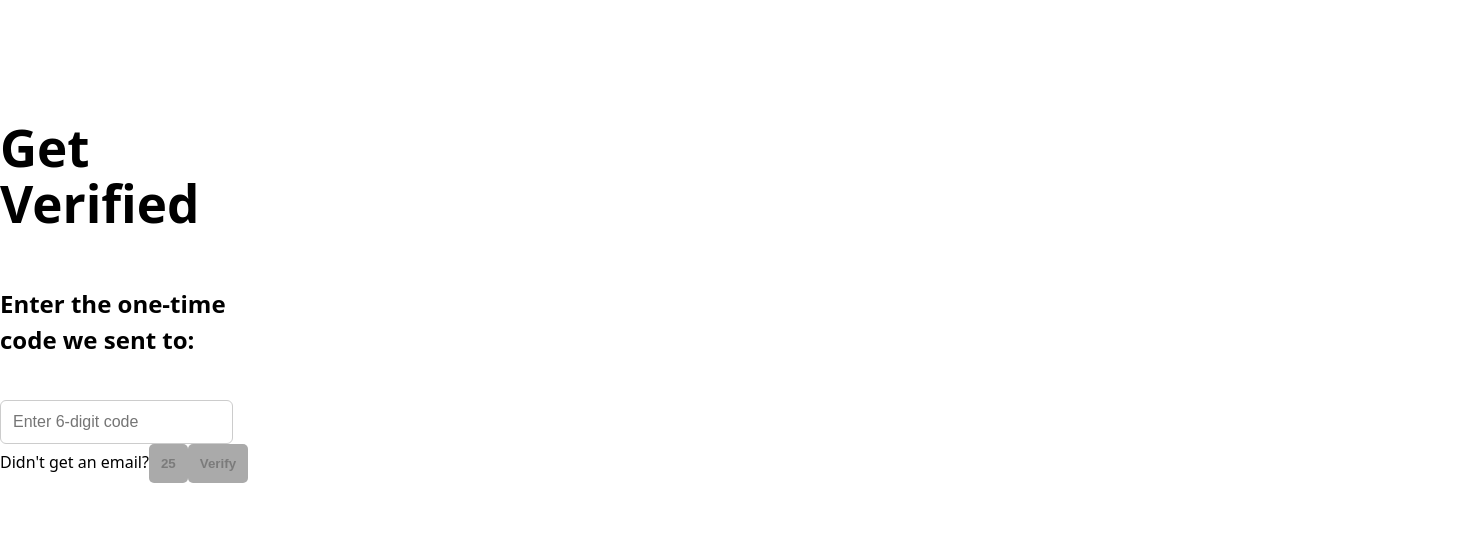
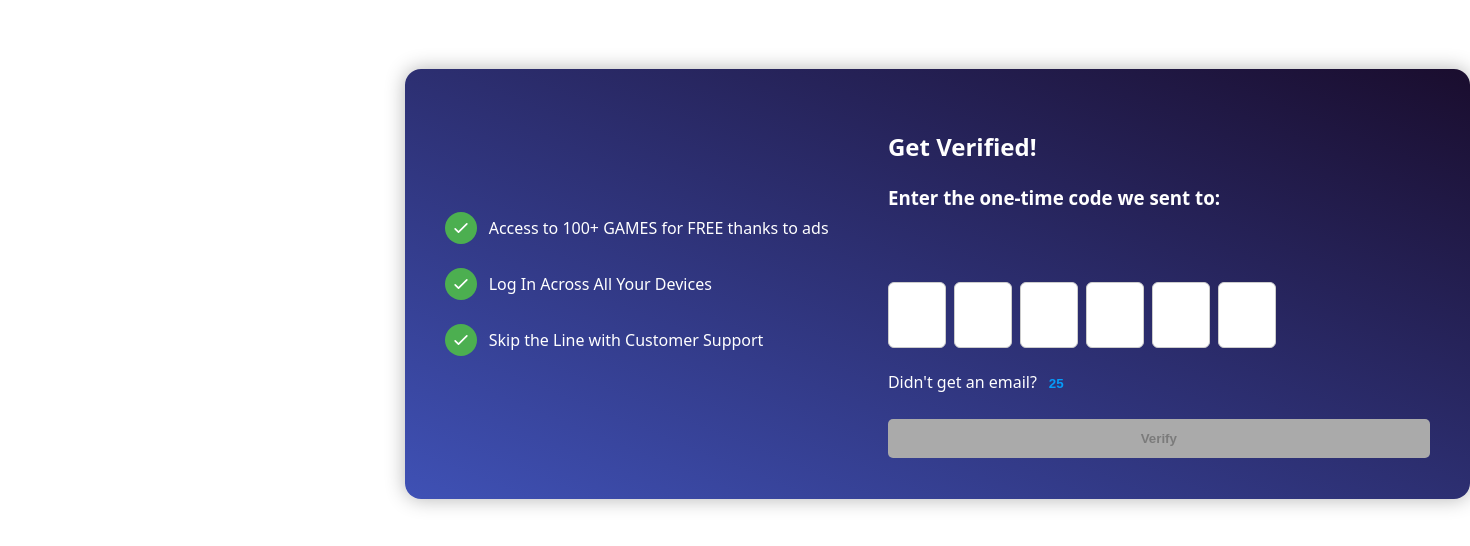
Before and after one commit to alimohammadpour/gamehouse, a React (Vite) app: page /verify in a window 1280 px wide. Shown: the part 116-662 px from the top of the page, 1470 px wide, since content can reach past the window. Built offline with nearby package versions, Linux system fonts and the light colour scheme.

Commit message:
fixes email verification styles

```diff
--- a/src/App.css
+++ b/src/App.css
@@ -10,6 +10,7 @@
   min-width: 985px;
   position: relative;
   left: 38%;
+  min-height: 350px;
 }
 
 .step {
@@ -17,12 +18,18 @@
   display: flex;
   flex-direction: column;
 
-  h2 {
+  h2, h3 {
     margin-bottom: 0;
   }
 
   p {
     margin-bottom: 10%;
+  }
+
+  form {
+    display: flex;
+    flex-direction: column;
+    gap: 1rem;
   }
 
   button {
@@ -38,25 +45,46 @@
     background-color: #aaa;
     cursor: not-allowed;
   }
+
+  input {
+    padding: 0.75rem;
+    font-size: 1rem;
+    border-radius: 6px;
+    border: 1px solid #ccc;
+  }
 }
 
-.form {
+.code-email {
+  color: #9ffcad;
+}
+
+.error {
+  color: #f20707;
+  font-weight: bold;
+  margin: 0 !important;
+}
+
+.verification-code-inputs {
   display: flex;
-  flex-direction: column;
-  gap: 1rem;
+  gap: 0.5rem
+}
+
+.verification-code-input {
+  width: 2rem;
+  height: 2.5rem;
+  text-align: center;
+  font-size: 1.5rem !important;
+}
+
+.resend-code-button {
+  background: transparent !important;
+  color: #059cfa;
 }
 
 .plans {
   display: flex;
   flex-direction: column;
   gap: 1rem;
-}
-
-input {
-  padding: 0.75rem;
-  font-size: 1rem;
-  border-radius: 6px;
-  border: 1px solid #ccc;
 }
 
 .features-banner {
--- a/src/features/user/EmailVerification.tsx
+++ b/src/features/user/EmailVerification.tsx
@@ -1,15 +1,18 @@
-import React, { useEffect, useState } from 'react';
+import React, { useEffect, useRef, useState } from 'react';
 import { useDispatch, useSelector } from 'react-redux';
 import type { RootState } from '../../app/store';
 import { useNavigate } from 'react-router';
 import { requestCodePending, verifyCodePending } from './userSlice';
+import { FeaturesBanner } from '../../components/FeaturesBanner';
 
 export const EmailVerification = () => {
   const dispatch = useDispatch();
   const navigate = useNavigate();
   const { pending, email, userId, error } = useSelector(({ user }: RootState) => user);
 
-  const [verificationCode, setVerificationCode] = useState('');
+
+  const [codeArray, setCodeArray] = useState(Array(6).fill(''));
+  const inputsRef = useRef<Array<HTMLInputElement | null>>([]);
   const [timer, setTimer] = useState(30);
 
   useEffect(() => {
@@ -28,10 +31,21 @@ export const EmailVerification = () => {
 
   const handleFormSubmit = (e: React.FormEvent) => {
     e.preventDefault();
-    dispatch(verifyCodePending({ email, code: verificationCode }));
+    dispatch(verifyCodePending({ email, code: codeArray.join('') }));
   };
 
-  const handleVerificationCodeChange = ({ target: { value } }: React.ChangeEvent<HTMLInputElement>) => setVerificationCode(value)
+  const handleCodeInputChange = (index: number, value: string) => {
+    const updated = [...codeArray];
+    updated[index] = value;
+    setCodeArray(updated);
+    if (value && index < 5) inputsRef.current[index + 1]?.focus();
+  };
+
+  const handleCodeInputKeyDown = (e: React.KeyboardEvent, index: number) => {
+    if (e.key === 'Backspace' && !codeArray[index] && index > 0) {
+      inputsRef.current[index - 1]?.focus();
+    }
+  };
 
   const handleResendVerificationCode = () => {
     dispatch(requestCodePending(email));
@@ -39,28 +53,47 @@ export const EmailVerification = () => {
   }
 
   return (
-    <div className="step step2">
-      <h1>Get Verified</h1>
-      <h2>Enter the one-time code we sent to:</h2>
-      <p>{ email }</p>
-      <form onSubmit={handleFormSubmit}>
+    <div className='card'>
+      <FeaturesBanner />
+      <div className="step">
+        <h2>Get Verified!</h2>
+        <h3>Enter the one-time code we sent to:</h3>
+        <p className='code-email'>{ email }</p>
+        <form onSubmit={handleFormSubmit} className='form'>
+          <div className="verification-code-inputs">
+            {codeArray.map((digit, index) => (
               <input
+                key={index}
+                className='verification-code-input'
                 type="text"
-          value={verificationCode}
-          onChange={handleVerificationCodeChange}
-          placeholder="Enter 6-digit code"
-          maxLength={6}
-          required
+                inputMode="numeric"
+                maxLength={1}
+                value={digit}
+                ref={(el) => {
+                  inputsRef.current[index] = el
+                }}
+                onChange={(e) => handleCodeInputChange(index, e.target.value)}
+                onKeyDown={(e) => handleCodeInputKeyDown(e, index)}
               />
+            ))}
+          </div>
           <span>
               Didn't get an email?
-            <button type="button" onClick={handleResendVerificationCode} disabled={timer > 0}>{ timer || 'Resend Code'}</button>
+              <button
+                className="resend-code-button"
+                type="button"
+                onClick={handleResendVerificationCode}
+                disabled={timer > 0}
+              >
+                { timer || 'Resend Code'}
+              </button>
           </span>
-        <button type="submit" disabled={pending || verificationCode.length !== 6}>
+          <button type="submit" disabled={pending || codeArray.some((c) => !c)}>
             Verify
           </button>
           {error && <p className="error">{error}</p>}
         </form>
       </div>
+    </div>
   );
 };
```
Lines whose indentation alone changed are shown as unchanged.
